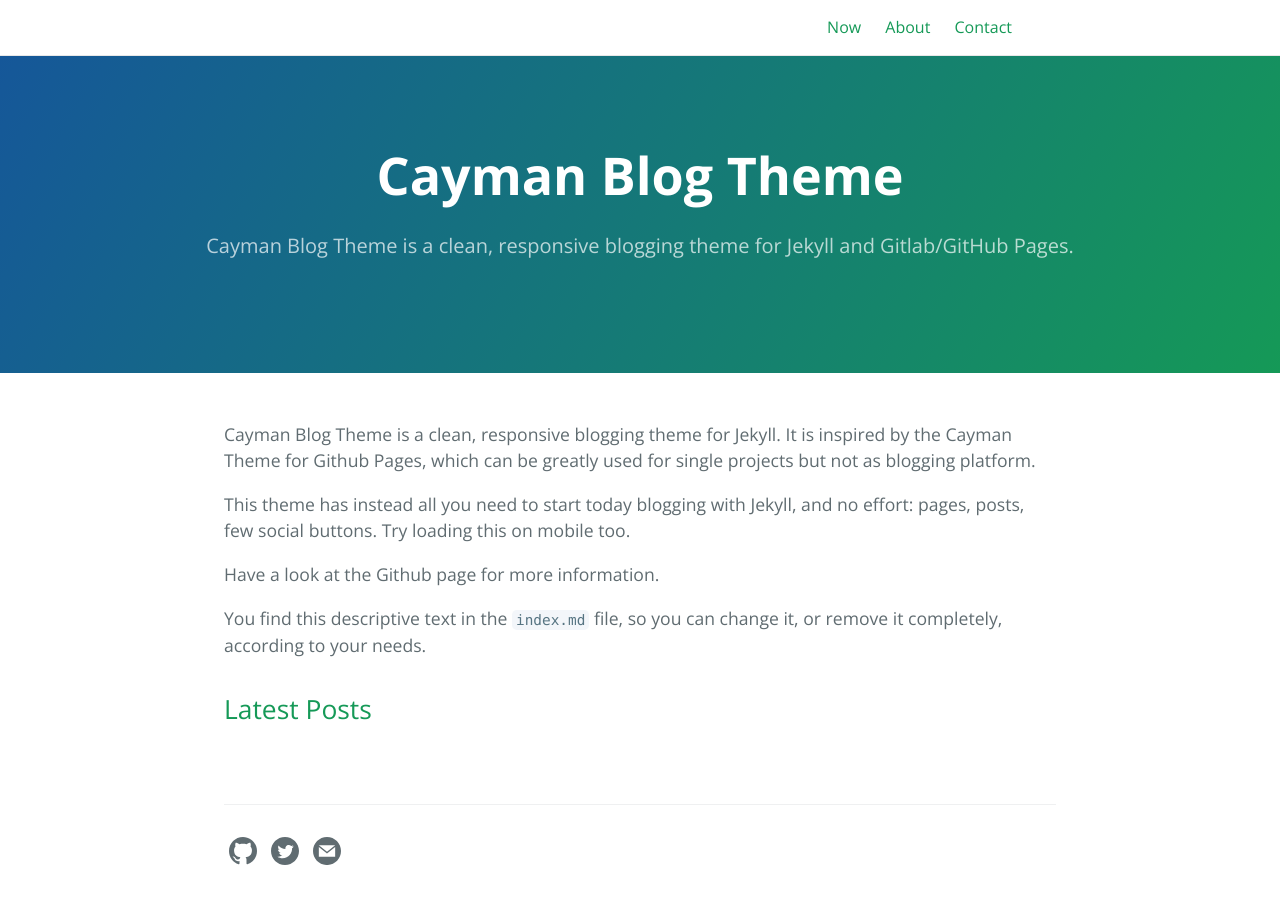
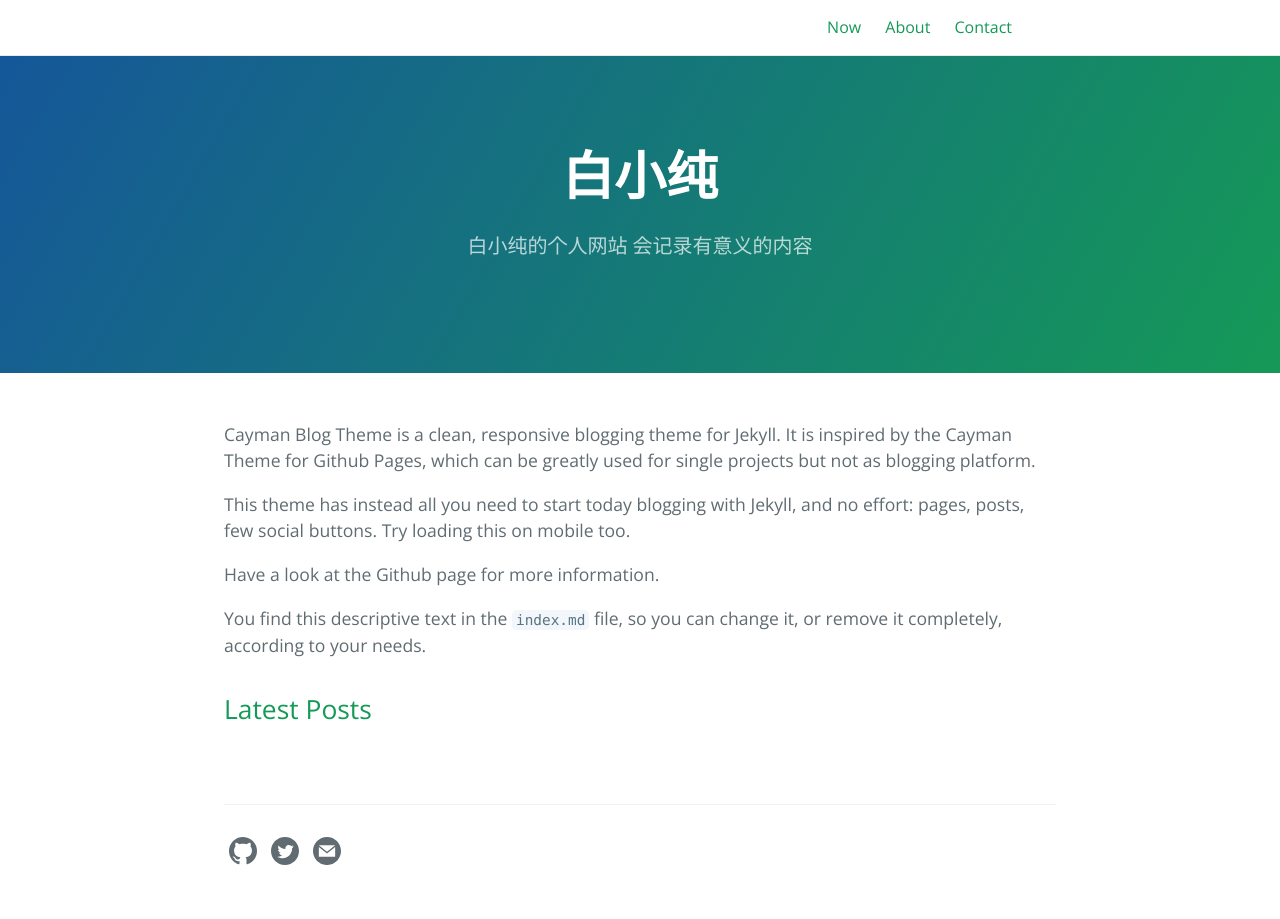
Before and after one commit to yuxingchun/yuxingchun.github.io, a Jekyll site: the page built from index.md, in a window 1280 px wide. Built offline with Jekyll 4.4.1, drawn with Linux system fonts in a browser that asks for light colours.

Commit message:
主页修改

```diff
--- a/_config.yml
+++ b/_config.yml
@@ -1,9 +1,9 @@
-title: Cayman Blog Theme
-description: Cayman Blog Theme is a clean, responsive blogging theme for Jekyll and Gitlab/GitHub Pages.
+title: 白小纯
+description: 白小纯的个人网站 会记录有意义的内容
 show_downloads: true
 
 baseurl: "/cayman-blog" # change this to the subpath of your site, e.g. /blog. Leave it empty if you don't need it.
-url: "https://lorepirri.github.io" # change this to the base hostname & protocol for your site
+url: "https://yuxingchun.github.io/" # change this to the base hostname & protocol for your site
 
 
 google_analytics:
@@ -18,8 +18,7 @@
 # social
 author: lorepirri
 image: /thumbnail-jumbo.png
-twitter:
-  username: lorepirri
+
 
 plugins:
   - jekyll-target-blank
@@ -28,3 +27,6 @@
     rel: nofollow
 
 header_page_refs: ['now', 'about', 'contact']
+
+baidu:
+    id: db7f94e7e575eea6d3a345b8053ee19a
```
